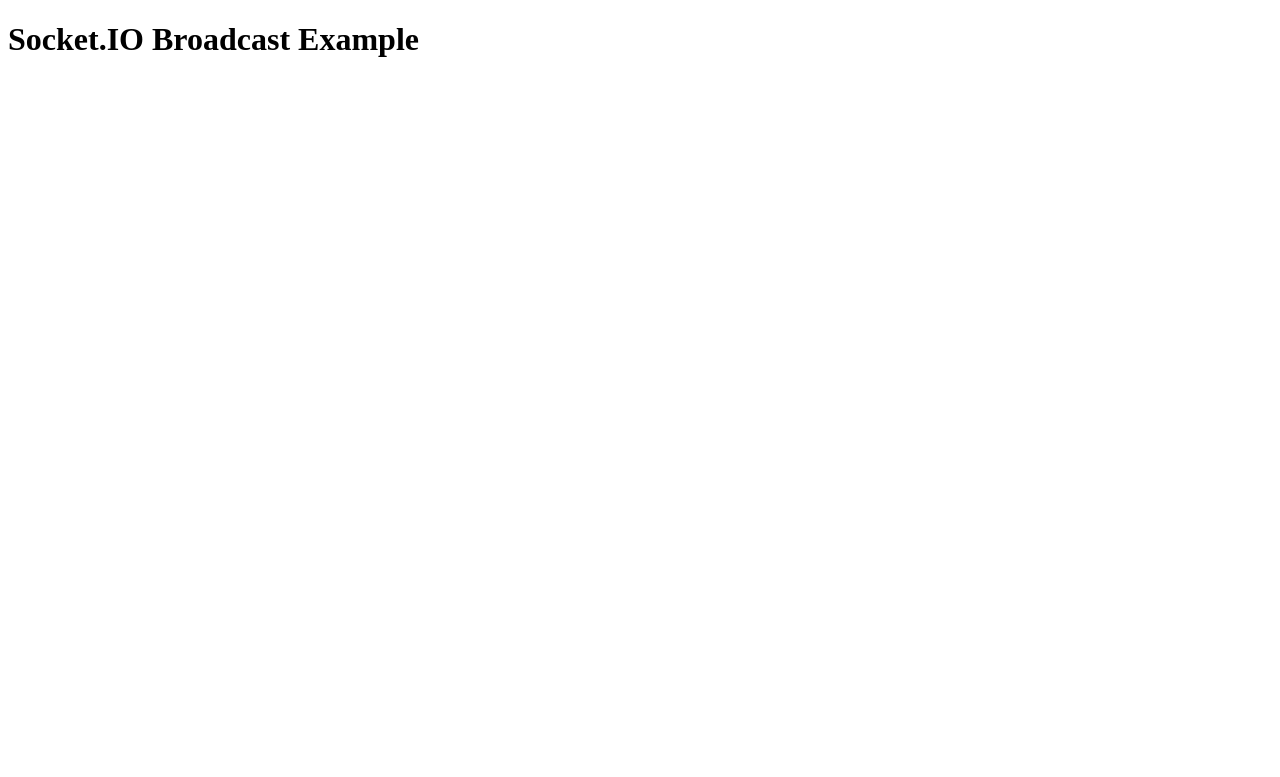
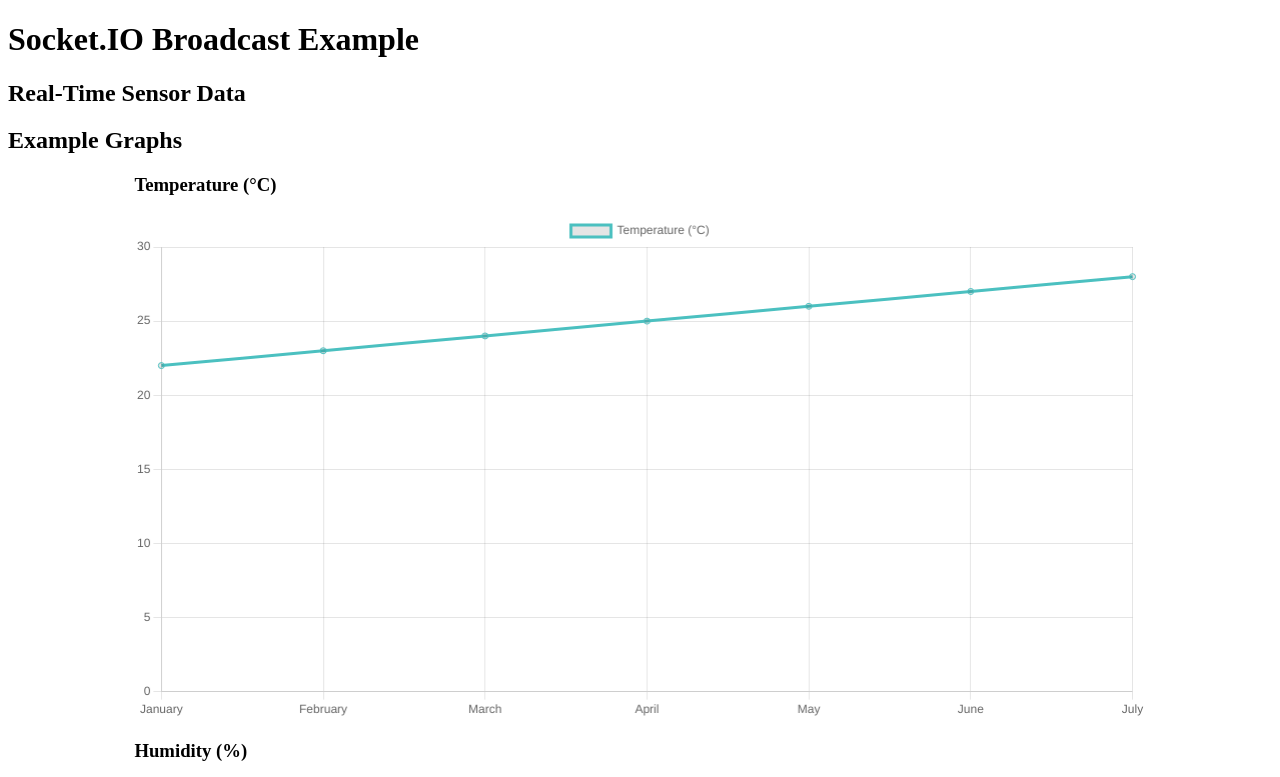
Before and after one commit to pawcijo/PiGarden, a plain HTML site: page helper_script/templates/index.html in a window 1280 px wide. Shown: the top 777 px of the page. Drawn offline with nearby package versions, Linux system fonts and the light colour scheme; no server answers.

Commit message:
index updated to test

```diff
--- a/helper_script/templates/index.html
+++ b/helper_script/templates/index.html
@@ -1,17 +1,67 @@
 <!DOCTYPE html>
-<html>
+<html lang="en">
 <head>
+    <meta charset="UTF-8">
+    <meta name="viewport" content="width=device-width, initial-scale=1.0">
     <title>Socket.IO Broadcast Example</title>
     <script src="https://cdn.socket.io/4.6.1/socket.io.min.js"></script>
+    <script src="https://cdn.jsdelivr.net/npm/chart.js"></script> <!-- Include Chart.js -->
+    <style>
+        #realtime-data {
+            margin-bottom: 20px;
+        }
+        .chart-container {
+            width: 80%;
+            margin: 20px auto;
+        }
+        canvas {
+            width: 100%;
+            height: 300px;
+        }
+    </style>
 </head>
 <body>
     <h1>Socket.IO Broadcast Example</h1>
-    <div id="log"></div>
+
+    <!-- Section for displaying real-time data -->
+    <div id="realtime-data">
+        <h2>Real-Time Sensor Data</h2>
+        <div id="log"></div>
+    </div>
+
+    <!-- Section for displaying example graphs -->
+    <div id="graphs">
+        <h2>Example Graphs</h2>
+
+        <!-- Temperature Graph -->
+        <div class="chart-container">
+            <h3>Temperature (°C)</h3>
+            <canvas id="tempChart"></canvas>
+        </div>
+
+        <!-- Humidity Graph -->
+        <div class="chart-container">
+            <h3>Humidity (%)</h3>
+            <canvas id="humidityChart"></canvas>
+        </div>
+
+        <!-- Soil Moisture Graph -->
+        <div class="chart-container">
+            <h3>Soil Moisture (%)</h3>
+            <canvas id="soilMoistureChart"></canvas>
+        </div>
+
+        <!-- CPU Temperature Graph -->
+        <div class="chart-container">
+            <h3>CPU Temperature (°C)</h3>
+            <canvas id="cpuTempChart"></canvas>
+        </div>
+    </div>
 
     <script>
-        const socket = io("http://83.238.174.175:8080"); // Replace <SERVER_IP> with your server's IP
+        const socket = io("http://83.238.174.175:8080"); // Replace with your server's IP
 
-        // Create or select a single message container
+        // Create or select a single message container for real-time data
         const log = document.getElementById('log');
         const message = document.createElement('p');
         log.appendChild(message);
@@ -21,10 +71,146 @@
             message.textContent = data.description; // Update the description field dynamically
         });
 
-        // Handle broadcast messages
+        // Handle broadcast messages for real-time data
         socket.on('broadcast', function (data) {
             message.textContent = data.description; // Update the description field dynamically
         });
+
+        // Example static data for the graphs
+        const labels = ["January", "February", "March", "April", "May", "June", "July"];
+
+        // Example data for each sensor (Temperature, Humidity, Soil Moisture, CPU Temperature)
+        const tempData = [22, 23, 24, 25, 26, 27, 28];
+        const humidityData = [45, 50, 55, 60, 65, 70, 75];
+        const soilMoistureData = [40, 45, 50, 55, 60, 65, 70];
+        const cpuTempData = [55, 56, 57, 58, 59, 60, 61];
+
+        // Config for each chart
+        const tempConfig = {
+            type: 'line',
+            data: {
+                labels: labels,
+                datasets: [{
+                    label: 'Temperature (°C)',
+                    data: tempData,
+                    fill: false,
+                    borderColor: 'rgb(75, 192, 192)',
+                    tension: 0.1
+                }]
+            },
+            options: {
+                responsive: true,
+                plugins: {
+                    legend: {
+                        position: 'top',
+                    }
+                },
+                scales: {
+                    x: {
+                        beginAtZero: true
+                    },
+                    y: {
+                        beginAtZero: true
+                    }
+                }
+            }
+        };
+
+        const humidityConfig = {
+            type: 'line',
+            data: {
+                labels: labels,
+                datasets: [{
+                    label: 'Humidity (%)',
+                    data: humidityData,
+                    fill: false,
+                    borderColor: 'rgb(255, 99, 132)',
+                    tension: 0.1
+                }]
+            },
+            options: {
+                responsive: true,
+                plugins: {
+                    legend: {
+                        position: 'top',
+                    }
+                },
+                scales: {
+                    x: {
+                        beginAtZero: true
+                    },
+                    y: {
+                        beginAtZero: true
+                    }
+                }
+            }
+        };
+
+        const soilMoistureConfig = {
+            type: 'line',
+            data: {
+                labels: labels,
+                datasets: [{
+                    label: 'Soil Moisture (%)',
+                    data: soilMoistureData,
+                    fill: false,
+                    borderColor: 'rgb(153, 102, 255)',
+                    tension: 0.1
+                }]
+            },
+            options: {
+                responsive: true,
+                plugins: {
+                    legend: {
+                        position: 'top',
+                    }
+                },
+                scales: {
+                    x: {
+                        beginAtZero: true
+                    },
+                    y: {
+                        beginAtZero: true
+                    }
+                }
+            }
+        };
+
+        const cpuTempConfig = {
+            type: 'line',
+            data: {
+                labels: labels,
+                datasets: [{
+                    label: 'CPU Temperature (°C)',
+                    data: cpuTempData,
+                    fill: false,
+                    borderColor: 'rgb(255, 159, 64)',
+                    tension: 0.1
+                }]
+            },
+            options: {
+                responsive: true,
+                plugins: {
+                    legend: {
+                        position: 'top',
+                    }
+                },
+                scales: {
+                    x: {
+                        beginAtZero: true
+                    },
+                    y: {
+                        beginAtZero: true
+                    }
+                }
+            }
+        };
+
+        // Create each chart
+        new Chart(document.getElementById('tempChart'), tempConfig);
+        new Chart(document.getElementById('humidityChart'), humidityConfig);
+        new Chart(document.getElementById('soilMoistureChart'), soilMoistureConfig);
+        new Chart(document.getElementById('cpuTempChart'), cpuTempConfig);
     </script>
 </body>
 </html>
```
